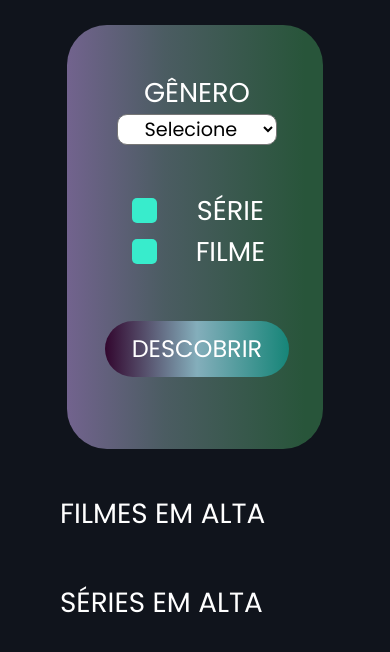
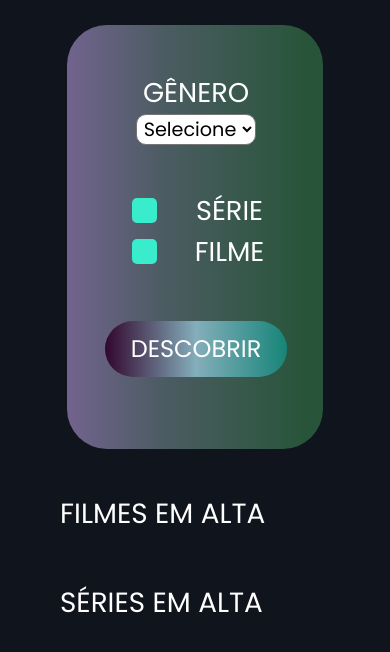
Before and after one commit to juliaaloopes/aplicacoes-web, a plain HTML site: page index.html in a window 390 px wide. Shown: the part 208-860 px from the top of the page. Drawn offline with nearby package versions, Linux system fonts and the light colour scheme; no server answers.

Commit message:
Release 1.0.2

```diff
--- a/style.css
+++ b/style.css
@@ -114,6 +114,7 @@ body {
 
 /* FIM SERIES */
 
+#escolha {}
 
 /* Descobrir */
 
@@ -272,3 +273,10 @@ option {
 }
 
 /* FIM FILMES EM ALTA */
+
+
+@media (max-width: 600px) {
+    #escolha {
+        width: 120px;
+    }
+}
```
